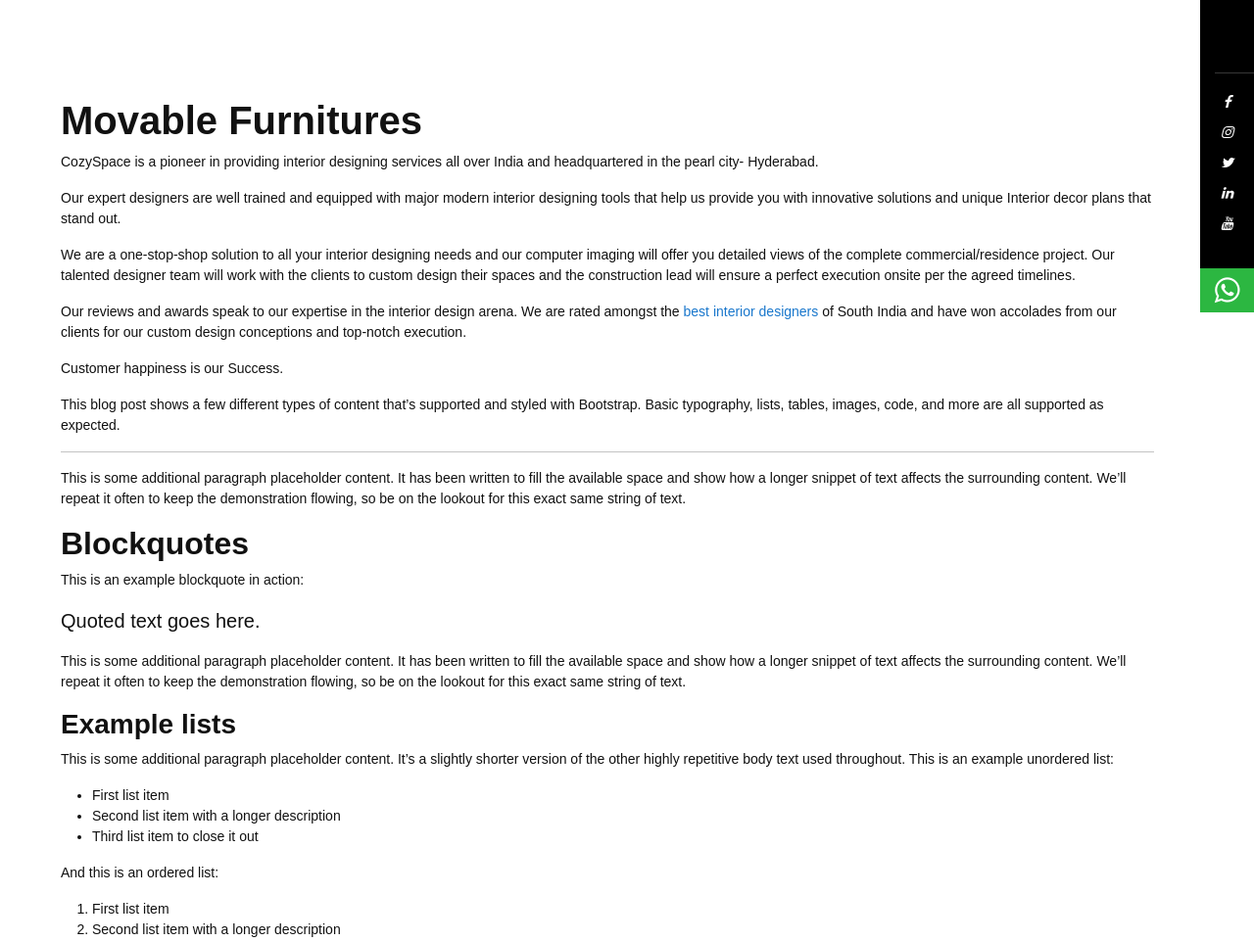
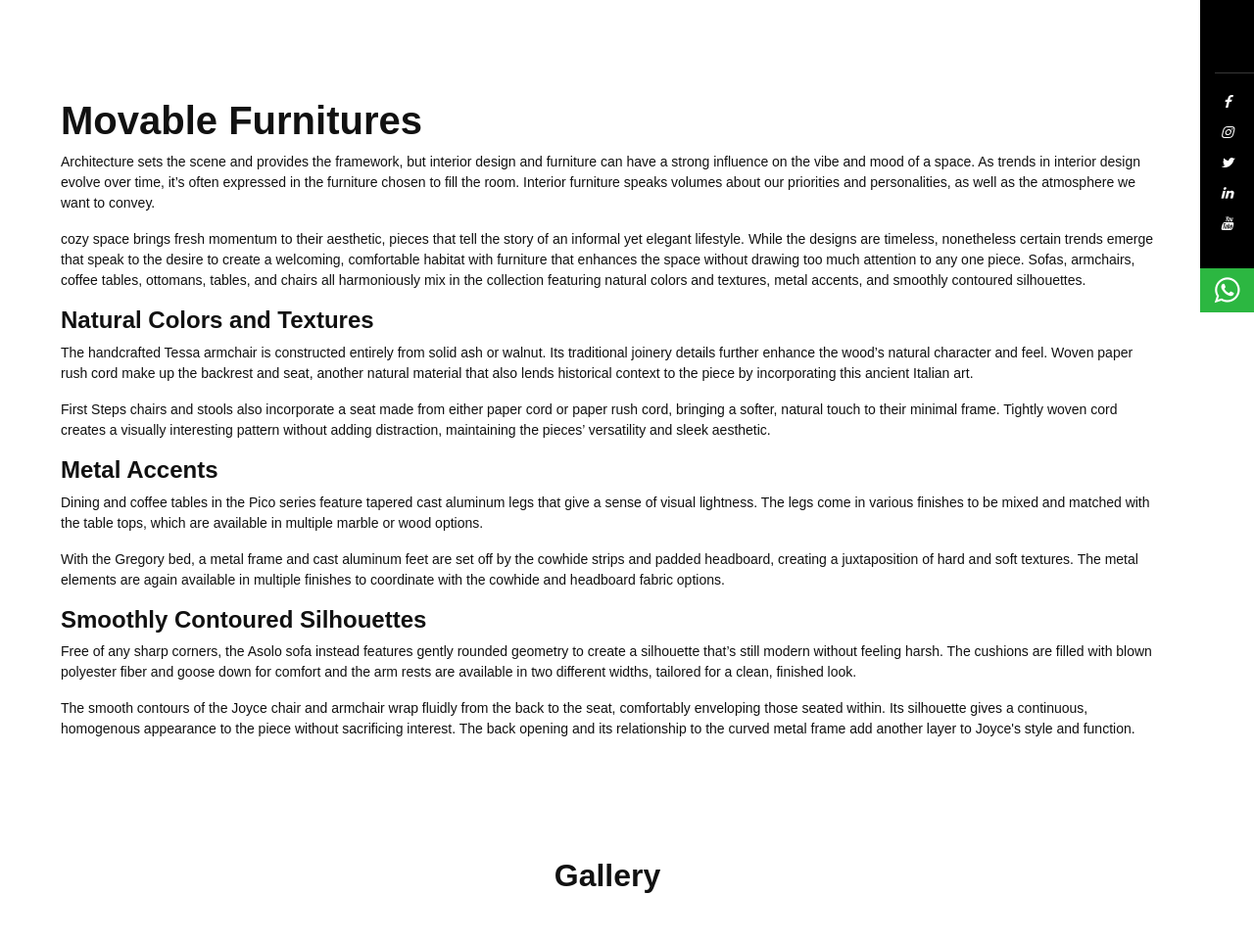
Before and after one commit to hd241994/cozyspace, a Django app: page /movable-furnitures/ in a window 1280 px wide. Shown: the part 481-1443 px from the top of the page at 98% size. Run offline with Django 3.2, Linux system fonts and the light colour scheme; some libraries are stand-ins or nearby versions.

Commit message:
Update movable-furnitures.html

```diff
--- a/main/templates/main/movable-furnitures.html
+++ b/main/templates/main/movable-furnitures.html
@@ -28,33 +28,18 @@
             <div class="row ">
                <div class="col-12">
                   <h1>Movable Furnitures</h1>
-                  <p>CozySpace is a pioneer in providing interior designing services all over India and headquartered in the pearl city- Hyderabad.</p>
-                  <p>Our expert designers are well trained and equipped with major modern interior designing tools that help us provide you with innovative solutions and unique Interior decor plans that stand out.</p>
-                  <p>We are a one-stop-shop solution to all your interior designing needs and our computer imaging will offer you detailed views of the complete commercial/residence project. Our talented designer team will work with the clients to custom design their spaces and the construction lead will ensure a perfect execution onsite per the agreed timelines.</p>
-                  <p>Our reviews and awards speak to our expertise in the interior design arena. We are rated amongst the <a href="/">best interior designers</a> of South India and have won accolades from our clients for our custom design conceptions and top-notch execution.</p>
-                  <p>Customer happiness is our Success.</p>
-                  <p>This blog post shows a few different types of content that’s supported and styled with Bootstrap. Basic typography, lists, tables, images, code, and more are all supported as expected.</p>
-                  <hr>
-                  <p>This is some additional paragraph placeholder content. It has been written to fill the available space and show how a longer snippet of text affects the surrounding content. We’ll repeat it often to keep the demonstration flowing, so be on the lookout for this exact same string of text.</p>
-                  <h2>Blockquotes</h2>
-                  <p>This is an example blockquote in action:</p>
-                  <blockquote class="blockquote">
-                     <p>Quoted text goes here.</p>
-                  </blockquote>
-                  <p>This is some additional paragraph placeholder content. It has been written to fill the available space and show how a longer snippet of text affects the surrounding content. We’ll repeat it often to keep the demonstration flowing, so be on the lookout for this exact same string of text.</p>
-                  <h3>Example lists</h3>
-                  <p>This is some additional paragraph placeholder content. It’s a slightly shorter version of the other highly repetitive body text used throughout. This is an example unordered list:</p>
-                  <ul>
-                     <li>First list item</li>
-                     <li>Second list item with a longer description</li>
-                     <li>Third list item to close it out</li>
-                  </ul>
-                  <p>And this is an ordered list:</p>
-                  <ol>
-                     <li>First list item</li>
-                     <li>Second list item with a longer description</li>
-                     <li>Third list item to close it out</li>
-                  </ol>
+                 <p> Architecture sets the scene and provides the framework, but interior design and furniture can have a strong influence on the vibe and mood of a space. As trends in interior design evolve over time, it’s often expressed in the furniture chosen to fill the room. Interior furniture speaks volumes about our priorities and personalities, as well as the atmosphere we want to convey.</p>
+                  <p>cozy space brings fresh momentum to their aesthetic, pieces that tell the story of an informal yet elegant lifestyle. While the designs are timeless, nonetheless certain trends emerge that speak to the desire to create a welcoming, comfortable habitat with furniture that enhances the space without drawing too much attention to any one piece. Sofas, armchairs, coffee tables, ottomans, tables, and chairs all harmoniously mix in the collection featuring natural colors and textures, metal accents, and smoothly contoured silhouettes.</p>
+                  <h4>Natural Colors and Textures</h4>
+                  <p>The handcrafted Tessa armchair is constructed entirely from solid ash or walnut. Its traditional joinery details further enhance the wood’s natural character and feel. Woven paper rush cord make up the backrest and seat, another natural material that also lends historical context to the piece by incorporating this ancient Italian art.</p>
+                  <p>First Steps chairs and stools also incorporate a seat made from either paper cord or paper rush cord, bringing a softer, natural touch to their minimal frame. Tightly woven cord creates a visually interesting pattern without adding distraction, maintaining the pieces’ versatility and sleek aesthetic.</p>
+                  <h4>Metal Accents</h4>
+                  <p>Dining and coffee tables in the Pico series feature tapered cast aluminum legs that give a sense of visual lightness. The legs come in various finishes to be mixed and matched with the table tops, which are available in multiple marble or wood options.</p>
+                  <p>With the Gregory bed, a metal frame and cast aluminum feet are set off by the cowhide strips and padded headboard, creating a juxtaposition of hard and soft textures. The metal elements are again available in multiple finishes to coordinate with the cowhide and headboard fabric options.</p>
+                  <h4>Smoothly Contoured Silhouettes</h4>
+                  <p>Free of any sharp corners, the Asolo sofa instead features gently rounded geometry to create a silhouette that’s still modern without feeling harsh. The cushions are filled with blown polyester fiber and goose down for comfort and the arm rests are available in two different widths, tailored for a clean, finished look.</p>
+                  <p>The smooth contours of the Joyce chair and armchair wrap fluidly from the back to the seat, comfortably enveloping those seated within. Its silhouette gives a continuous, homogenous appearance to the piece without sacrificing interest. The back opening and its relationship to the curved metal frame add another layer to Joyce's style and function.</p>
+
                </div>
             </div>
          </div>
```
